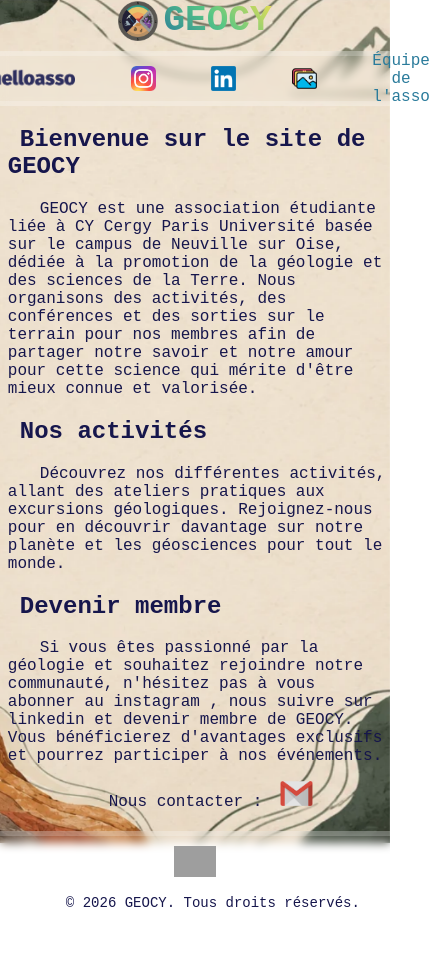
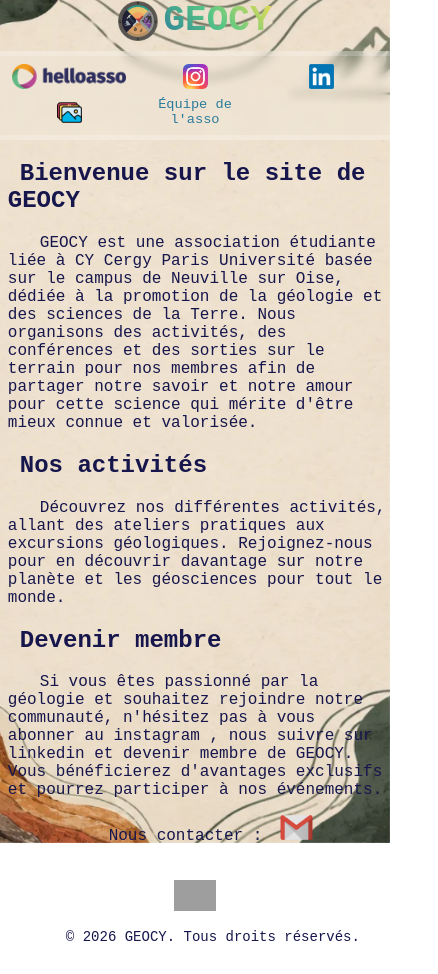
Before and after one commit to geocy95/geocy, a plain HTML site: page index.html in a window 390 px wide. Shown: the whole page, 438 px wide, since content can reach past the window. Before the commit the page ends 940 px from the top, so only its background shows below. Drawn offline with Linux system fonts and the light colour scheme; grey boxes are pictures that could not be loaded.

Commit message:
fixe du site sur tel v1

```diff
--- a/index.css
+++ b/index.css
@@ -147,6 +147,36 @@ a.link p {
   transition: transform 0.3s ease;
 }
 
+@media (max-width: 600px) {
+  .ma-bande {
+    box-sizing: border-box;
+    height: auto;
+    padding: 8px 12px;
+  }
+
+  .logos {
+    display: grid;
+    grid-template-columns: repeat(3, minmax(0, 1fr));
+    gap: 8px 12px;
+    width: 100%;
+    min-height: 0;
+  }
+
+  .logos a {
+    justify-content: center;
+    min-width: 0;
+    margin: 0;
+  }
+
+  .logos img {
+    max-width: 100%;
+  }
+
+  .logos a.link p {
+    font-size: clamp(12px, 3.5vw, 16px);
+  }
+}
+
 a[rel="license"],
 a[rel="license"]:link,
 a[rel="license"]:visited,
```
